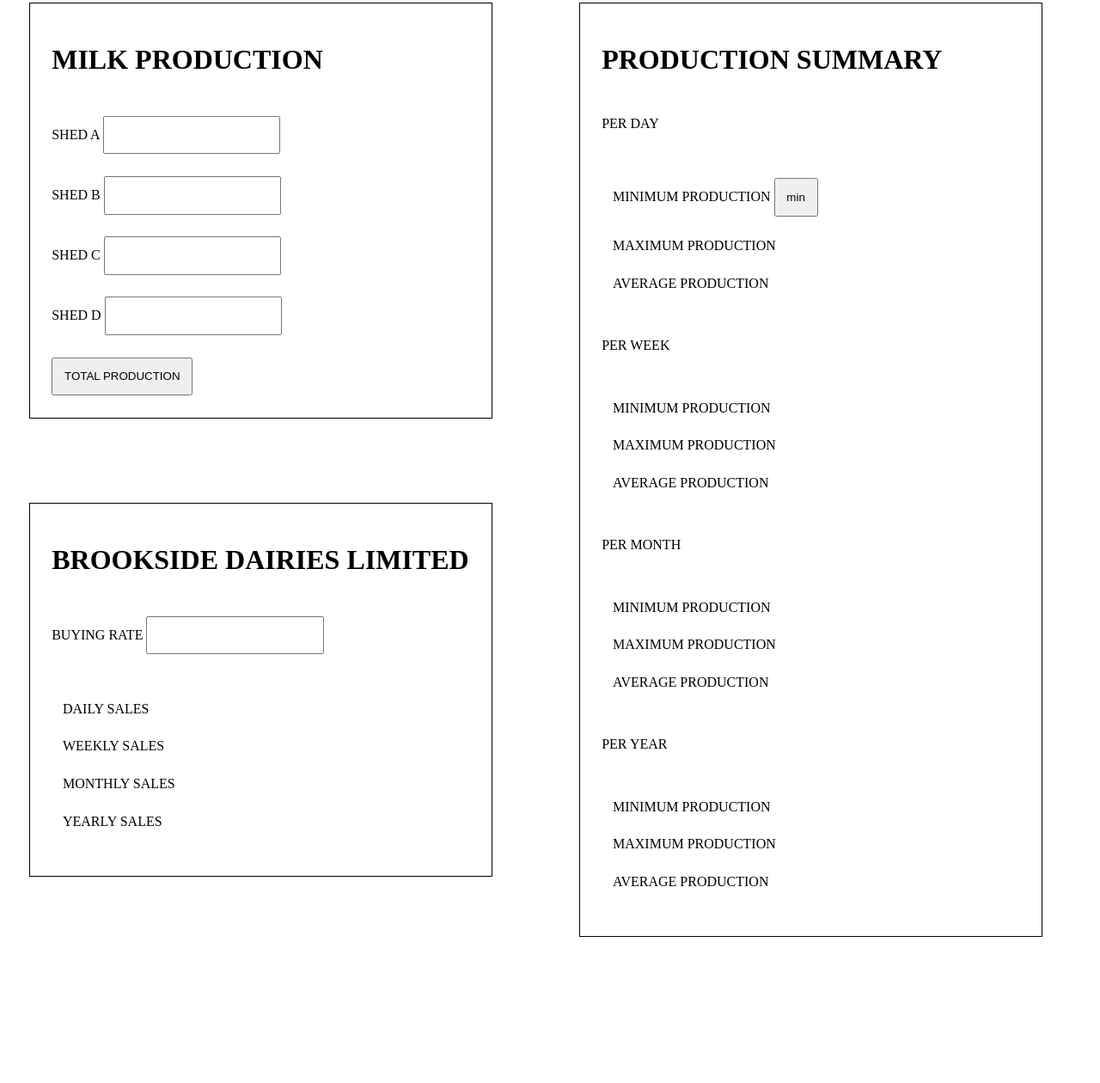
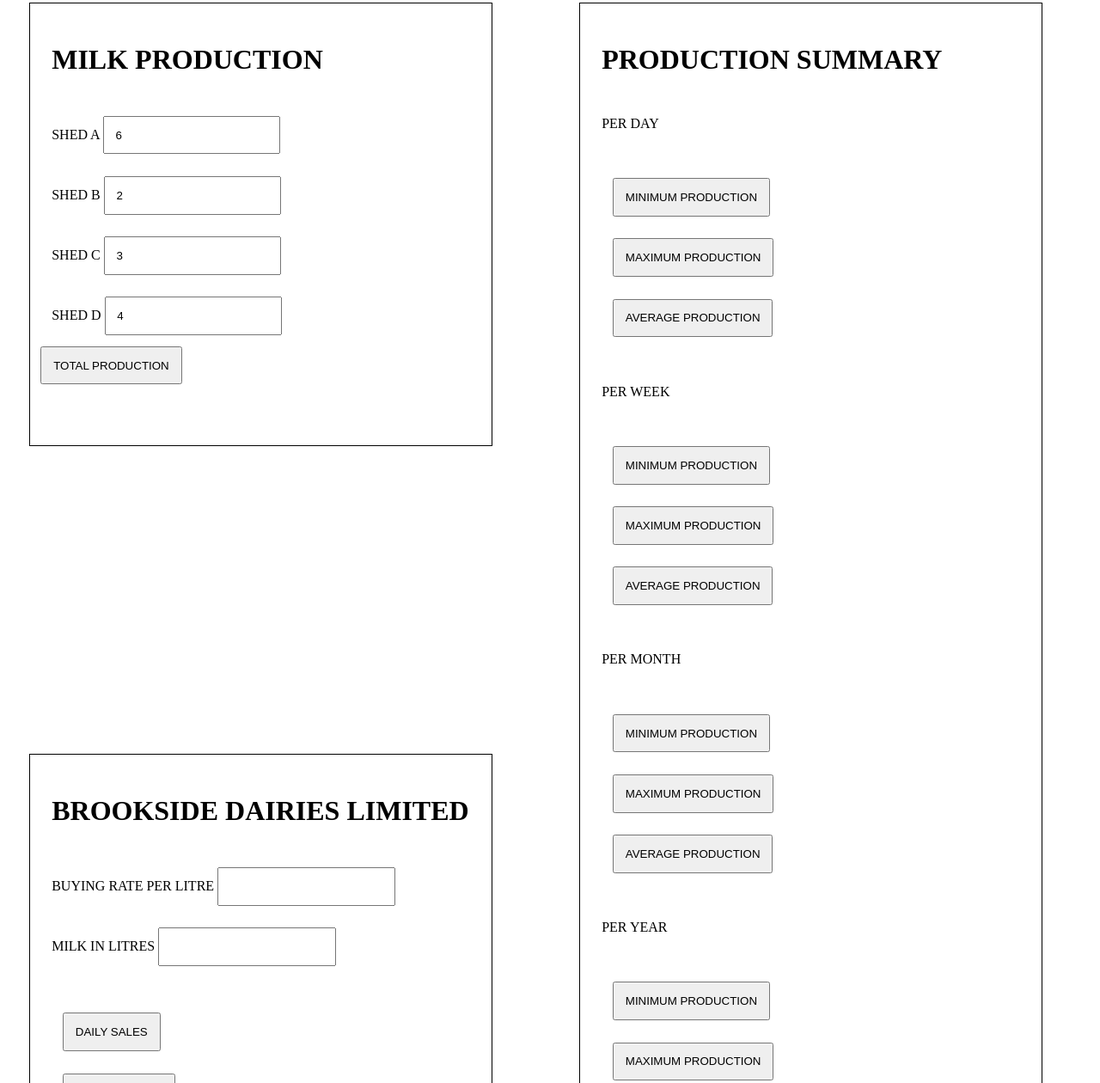
Before and after one commit to OndigoWendy/DAIRY_BUSINESS.week3, a plain HTML site: page index.html in a window 1280 px wide. Shown: the part 298-1558 px from the top of the page at 86% size. Drawn offline with Linux system fonts and the light colour scheme.

Commit message:
Daily milk production summation section complete.Total production button working and inputs reflecting.

```diff
--- a/index.html
+++ b/index.html
@@ -6,57 +6,60 @@
   <meta name="viewport" content="width=device-width, initial-scale=1.0">
   <title>WENDY'S DAIRY FARM</title>
   <link rel="stylesheet" href="style.css">
+  <script type="text/javascript" src="script.js"></script>
 </head>
 <body>
   <div class="logo"> <img src="images/hc1.png"alt="LOGO" style=" width: 15vw;"> WENDY'S DAIRY FARM <sub style="font-size: 2vw;" >Where fresh meets taste.</sub> </div>
 
   <div class="production">
     <h1>MILK PRODUCTION</h1>
-    <div>SHED A <input type="number" ></div>
-    <div>SHED B <input type="number"></div>
-    <div>SHED C <input type="number"></div>
-    <div>SHED D <input type="number"></div>
-    <div><input type="button" value="TOTAL PRODUCTION" onclick="getSum"> </div>
+    <div>SHED A <input type="number" value="6" id="A" ></div>
+    <div >SHED B <input type="number" value="2" id="B"></div>
+    <div >SHED C <input type="number" value="3" id="C"></div>
+    <div >SHED D <input type="number" value="4" id="D"></div>
+   <button onclick="getSum()">TOTAL PRODUCTION</button>
+    <p id="sumResult"></p>
   </div>
 
   <div class="summary">
     <h1>PRODUCTION SUMMARY</h1>
      <div class="daily">PER DAY</div>
        <ul>
-         <li>MINIMUM PRODUCTION <input type="button" value="min" ></li>
-         <li>MAXIMUM PRODUCTION</li>
-         <li>AVERAGE PRODUCTION</li>
+         <li> <input type="button" value="MINIMUM PRODUCTION" ></li>
+         <li><input type="button" value="MAXIMUM PRODUCTION"></li>
+         <li><input type="button" value="AVERAGE PRODUCTION"></li>
        </ul>
      <div class="weekly">PER WEEK</div>
      <ul>
-      <li>MINIMUM PRODUCTION</li>
-      <li>MAXIMUM PRODUCTION</li>
-      <li>AVERAGE PRODUCTION</li>
+      <li> <input type="button" value="MINIMUM PRODUCTION" ></li>
+         <li><input type="button" value="MAXIMUM PRODUCTION"></li>
+         <li><input type="button" value="AVERAGE PRODUCTION"></li>
     </ul>
      <div class="monthly">PER MONTH</div>
      <ul>
-      <li>MINIMUM PRODUCTION</li>
-      <li>MAXIMUM PRODUCTION</li>
-      <li>AVERAGE PRODUCTION</li>
+        <li> <input type="button" value="MINIMUM PRODUCTION" ></li>
+         <li><input type="button" value="MAXIMUM PRODUCTION"></li>
+         <li><input type="button" value="AVERAGE PRODUCTION"></li>
     </ul>
      <div class="yearly">PER YEAR</div>
      <ul>
-      <li>MINIMUM PRODUCTION</li>
-      <li>MAXIMUM PRODUCTION</li>
-      <li>AVERAGE PRODUCTION</li>
+         <li> <input type="button" value="MINIMUM PRODUCTION" ></li>
+         <li><input type="button" value="MAXIMUM PRODUCTION"></li>
+         <li><input type="button" value="AVERAGE PRODUCTION"></li>
     </ul>
    </div>
 
    <div class="partners">
      <h1>BROOKSIDE DAIRIES LIMITED</h1>
-       <div>BUYING RATE <input type="number"></div>
+       <div>BUYING RATE PER LITRE <input type="number"></div>
+       <div>MILK IN LITRES <input type="number"></div>
        <ul>
-         <li>DAILY SALES</li>
-         <li>WEEKLY SALES</li>
-         <li>MONTHLY SALES</li>
-         <li>YEARLY SALES</li>
+         <li><input type="button" value="DAILY SALES"> </li>
+         <li><input type="button" value="WEEKLY SALES"></li>
+         <li><input type="button" value="MONTHLY SALES"></li>
+         <li><input type="button" value="YEARLY SALES"></li>
        </ul>
    </div>
 </body>
-<script src="./app.js"></script>
+
 </html>
--- /dev/null
+++ b/script.js
@@ -0,0 +1,16 @@
+let A , B , C, D;
+function getSum() {
+  let val1=document.getElementById("A").value;
+  let val2=document.getElementById("B").value;
+  let val3=document.getElementById("C").value;
+  let val4=document.getElementById("D").value;
+
+  A=Number(val1);
+  B=Number(val2);
+  C=Number(val3);
+  D=Number(val4);
+
+sumResult=A+B+C+D;
+
+  return document.getElementById("sumResult").innerHTML=sumResult;
+}
```
